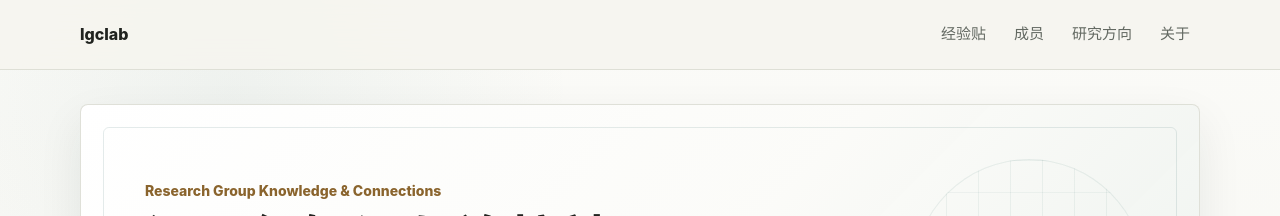
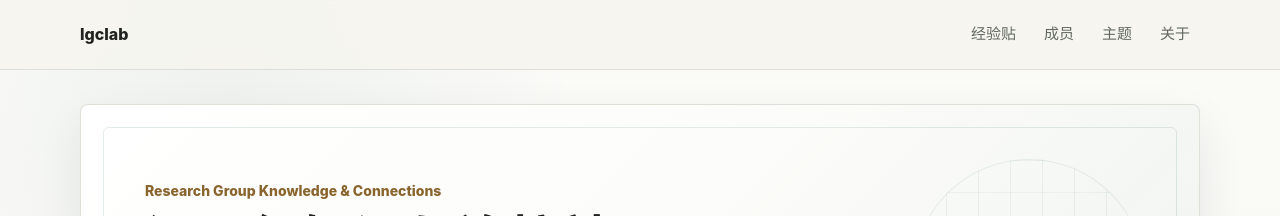
Before and after one commit to lgclab/lgclab.github.io, a Jekyll site: the page built from index.md, in a window 1280 px wide. Shown: the top 216 px of the page. Built offline with Jekyll 4.4.1, drawn with Linux system fonts in a browser that asks for light colours.

Commit message:
Change '研究方向' to '主题' in navigation

```diff
--- a/_layouts/default.html
+++ b/_layouts/default.html
@@ -13,7 +13,7 @@
       <nav class="site-nav" aria-label="主导航">
         <a href="{{ '/posts/' | relative_url }}">经验贴</a>
         <a href="{{ '/members/' | relative_url }}">成员</a>
-        <a href="{{ '/topics/' | relative_url }}">研究方向</a>
+        <a href="{{ '/topics/' | relative_url }}">主题</a>
         <a href="{{ '/about/' | relative_url }}">关于</a>
       </nav>
     </header>
```
